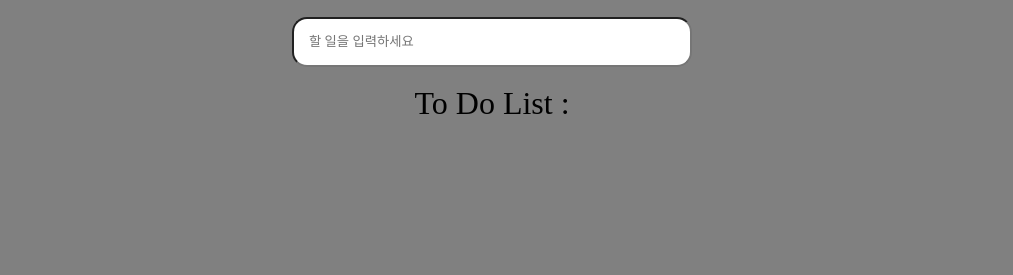
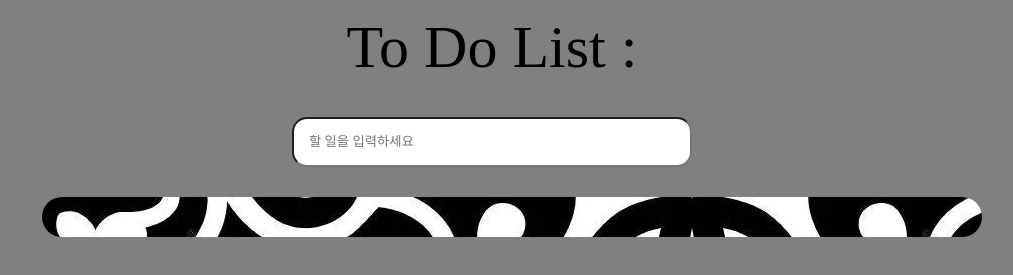
Before and after one commit to likelionsg/11th_JS_PART1, a plain HTML site: page index.html in a window 1280 px wide. Shown: the part 303-578 px from the top of the page, without its empty margins (148-1161 px from the left). Drawn offline with Linux system fonts and the light colour scheme; a web font is replaced by a local one.

Commit message:
several changes

```diff
--- a/index.html
+++ b/index.html
@@ -18,11 +18,12 @@
         <img src="./image/500_398981_1545818685.png" alt="박명수어록2">
         <img src="./image/스크린샷 2023-05-06 오후 2.12.32.png" alt="어록의진실">
       </div>
+
+
+      <h2 id="todo_listTitle">To Do List :</h2>
       <form class="todo_generator">
         <input type="text" placeholder="할 일을 입력하세요" />
       </form>
-
-      <h2 id="todo_listTitle">To Do List :</h2>
       <ul class="todo_lists"></ul>
     </div>
     <script src="todo.js"></script>
--- a/style.css
+++ b/style.css
@@ -40,9 +40,12 @@ body {
 
 #todo_lifeQuote {
   font-size: 50px;
+  font-family: "Pretendard";
+
 }
 #todo_lifeQuote span{
   color:yellow;
+  font-family: "Pretendard";
 }
 
 .todo_generator {
@@ -57,7 +60,8 @@ body {
 }
 
 .images img{
-  width: 30%;
+  width: 400px;
+  height: 200px;
   padding: 10px;
   border-radius: 30px;
 }
@@ -71,6 +75,7 @@ form {
 
 form input {
   padding: 15px;
+  margin-top: 20px;
   border-radius: 15px;
   color: black;
   transition: width 0.5s;
@@ -83,7 +88,7 @@ form input:hover{
 
 #todo_listTitle {
   margin-top: 20px;
-  font-size: 32px;
+  font-size: 60px;
   font-family: PuradakGentleGothicR;
 }
 
@@ -97,7 +102,13 @@ form input:hover{
   flex-direction: column;
 }
 
-
+ul{
+  background-image: url("./image/26536119-검은-색과-흰색-원활한-패턴-추상-문양의-장식.webp");
+  padding: 20px;
+  margin: 20px;
+  border-radius: 20px;
+  width: 100%
+}
 
 .todo_lists li {
   border: 1px solid black;
```
Also changed, not shown: image/26536119-검은-색과-흰색-원활한-패턴-추상-문양의-장식.webp (added).
